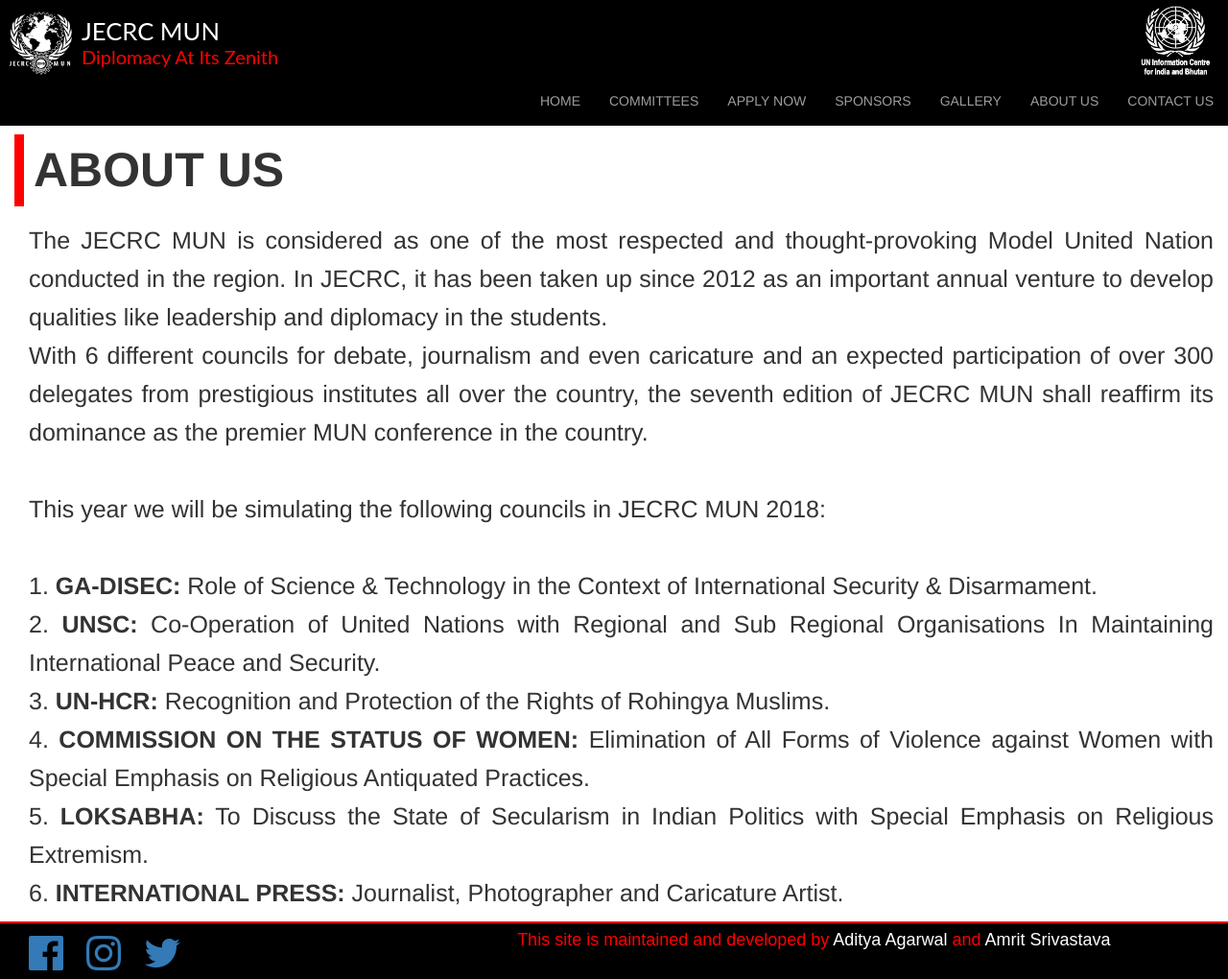
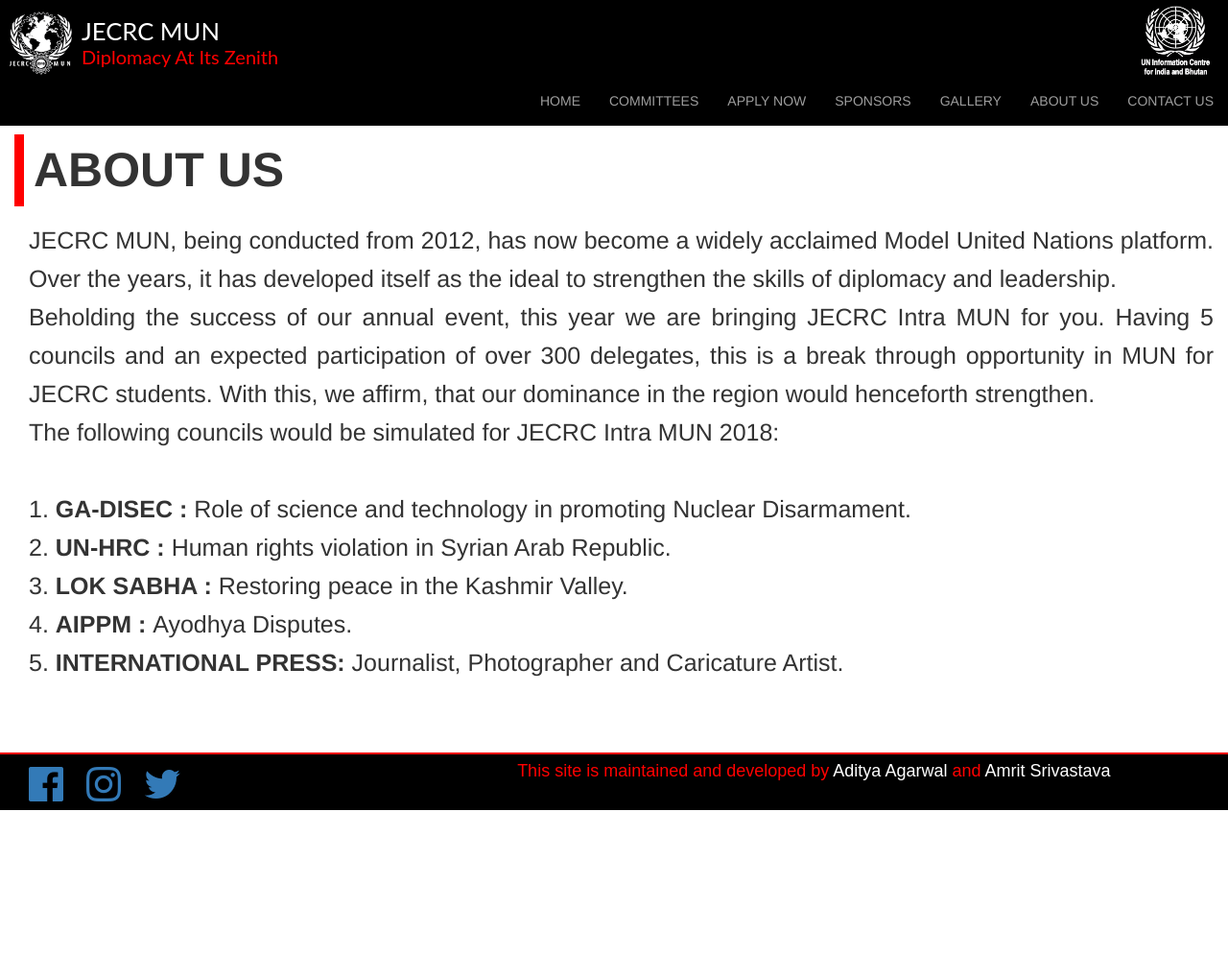
Before and after one commit to jecrcmun19/jecrcmun19.github.io, a Jekyll site: the page built from about.html, in a window 1280 px wide and 1020 px high. Shown: the whole window at 96% size. Built offline with Jekyll 4.4.1, drawn with Linux system fonts in a browser that asks for light colours; nearby versions of some CDN libraries; library files that are not in the unit come from our copies.

Commit message:
update about

```diff
--- a/about.html
+++ b/about.html
@@ -6,17 +6,15 @@ permalink: /about_us/
 <section id="about_us">
   <div class="container-fluid">
     <h1>ABOUT US</h1>
-    <p class='detail'>The JECRC MUN is considered as one of the most respected and thought-provoking Model United Nation conducted in the region. In JECRC, it has been taken up since 2012 as an important annual venture to develop qualities like leadership and diplomacy
-      in the students.
-      <br>With 6 different councils for debate, journalism and even caricature and an expected participation of over 300 delegates from prestigious institutes all over the country, the seventh edition of JECRC MUN shall reaffirm its dominance as the premier
-      MUN conference in the country.
-      <br><br>This year we will be simulating the following councils in JECRC MUN 2018:<br>
-      <br>1. <strong>GA-DISEC:</strong> Role of Science & Technology in the Context of International Security & Disarmament.
-      <br>2. <strong>UNSC:</strong> Co-Operation of United Nations with Regional and Sub Regional Organisations In Maintaining International Peace and Security.
-      <br>3. <strong>UN-HCR:</strong> Recognition and Protection of the Rights of Rohingya Muslims.
-      <br>4. <strong>COMMISSION ON THE STATUS OF WOMEN:</strong> Elimination of All Forms of Violence against Women with Special Emphasis on Religious Antiquated Practices.
-      <br>5. <strong>LOKSABHA:</strong> To Discuss the State of Secularism in Indian Politics with Special Emphasis on Religious Extremism.
-      <br>6. <strong>INTERNATIONAL PRESS:</strong> Journalist, Photographer and Caricature Artist.
+    <p class='detail'>
+    JECRC MUN, being conducted from 2012, has now become a widely acclaimed Model United Nations platform. Over the years, it has developed itself as the ideal to strengthen the skills of diplomacy and leadership.<br>
+    Beholding the success of our annual event, this year we are bringing JECRC Intra MUN for you. Having 5 councils and an expected participation of over 300 delegates, this is a break through opportunity in MUN for JECRC students. With this, we affirm, that our dominance in the region would henceforth strengthen.<br>
+    The following councils would be simulated for JECRC Intra MUN 2018:<br>
+      <br>1. <strong>GA-DISEC : </strong>Role of science and technology in promoting Nuclear Disarmament.
+      <br>2. <strong>UN-HRC : </strong>Human rights violation in Syrian Arab Republic.
+      <br>3. <strong>LOK SABHA : </strong>Restoring peace in the Kashmir Valley.
+      <br>4. <strong>AIPPM : </strong>Ayodhya Disputes.
+      <br>5. <strong>INTERNATIONAL PRESS:</strong> Journalist, Photographer and Caricature Artist.
     </p>
   </div>
 </section>
```
